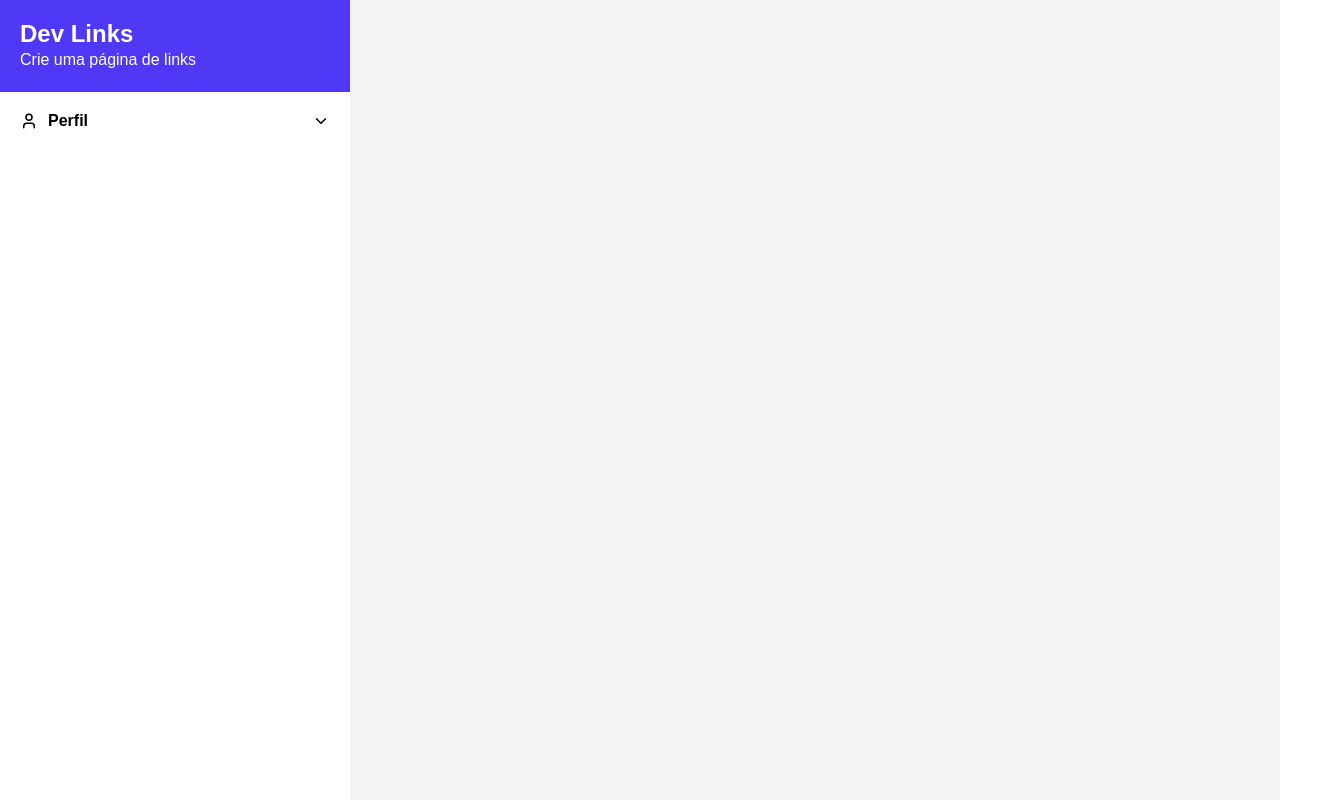
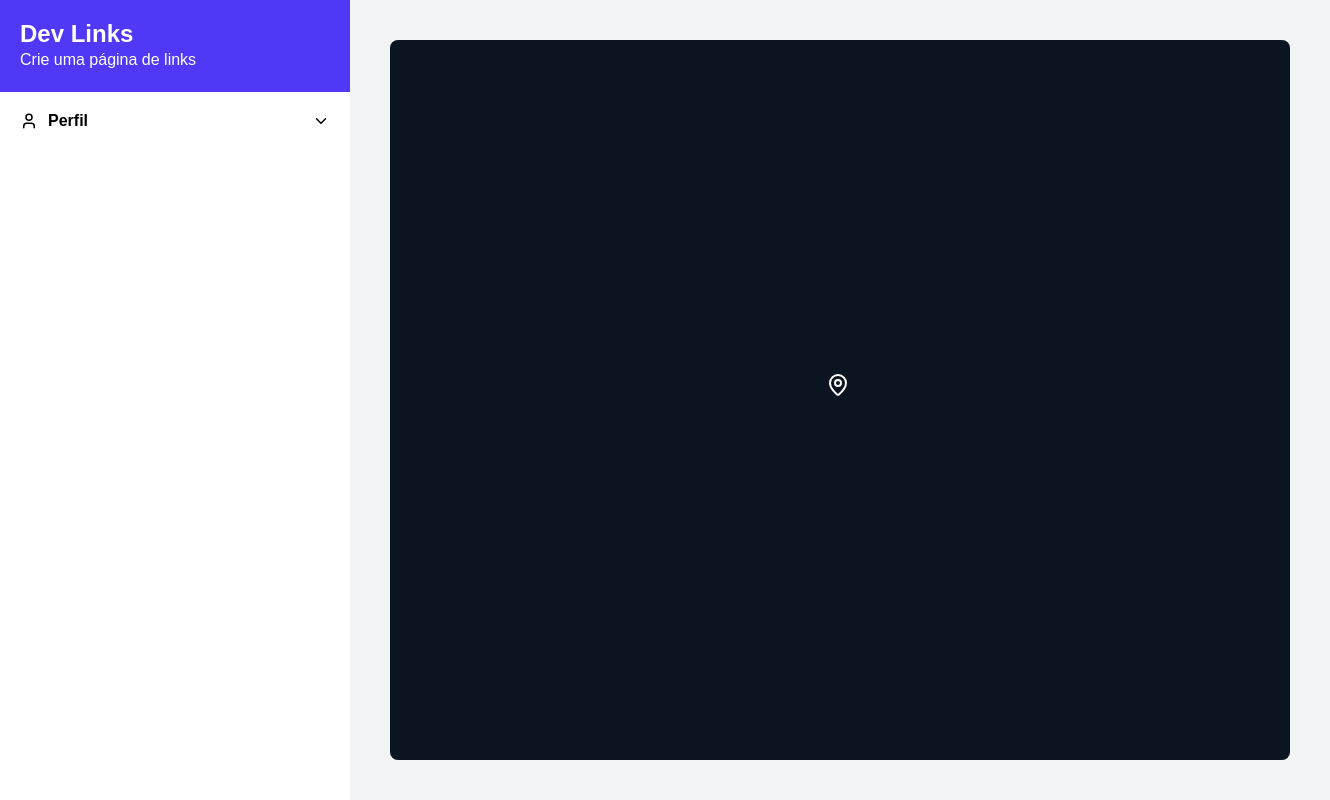
Before and after one commit to lucasmrdeveloper/linkdev, a React (Vite) app: page / in a window 1280 px wide. Shown: the whole page, 1330 px wide, since content can reach past the window. Built offline with nearby package versions, Linux system fonts and the light colour scheme.

Commit message:
feat: adiciona componente preview

```diff
--- a/src/app/App.tsx
+++ b/src/app/App.tsx
@@ -3,6 +3,7 @@ import Sidebar from "../shared/components/Sidebar"
 import { useState } from "react"
 
 import { PerfilRascunhoContext, type Perfil } from "../shared/contexts/perfilRascunhoContext"
+import PreviewArea from "../features/preview/PreviewArea"
 
 import "./styles/global.css"
 
@@ -19,6 +20,7 @@ function App() {
     <main>
         <PerfilRascunhoContext value={{perfil, setPerfil}}>
           <Sidebar />
+          <PreviewArea />
         </PerfilRascunhoContext>
     </main>
   )
--- /dev/null
+++ b/src/features/preview/PreviewArea.css
@@ -0,0 +1,37 @@
+.preview-container{
+    background-color: #F2F3F5;
+    width: 100%;
+    padding: 40px;
+}
+
+.preview-box{
+    color: #fff;
+    width: 900px;
+    padding: 50px;
+    border-radius: 8px;
+    height: 100%;
+    background: #0B1521;
+    display: flex;
+    flex-direction: column;
+    align-items: center;
+    justify-content: center;
+    margin: 0 auto;
+}
+
+.preview-nome,
+.preview-especialidade{
+    margin-bottom: 5px;
+}
+
+.preview-localizacao{
+    display: flex;
+    gap: 5px;
+    margin-bottom: 20px;
+}
+
+.preview-biografia{
+    color: #A9BDD8;
+    width: 400px;
+    text-align: center;
+    margin-bottom: 20px;
+}
--- /dev/null
+++ b/src/features/preview/PreviewArea.tsx
@@ -0,0 +1,45 @@
+import"./PreviewArea.css"
+
+import { PerfilRascunhoContext} from "../../shared/contexts/perfilRascunhoContext"
+import { useContext } from "react"
+
+const PreviewArea = () => {
+    const contexto = useContext(PerfilRascunhoContext)
+
+    if (!contexto) {
+        throw new Error("Contexto não existe")
+    }
+
+    const { perfil } = contexto
+
+    const {
+        nome,
+        especialidade,
+        localidade,
+        biografia
+    } = perfil ?? {}
+
+
+    return(
+
+        <div className="preview-container">
+
+            <div className="preview-box">
+                <h1 className="preview-nome">{nome}</h1>
+
+                <h2 className="preview-especialidade">{especialidade}</h2>
+
+                <div className="preview-localizacao">
+                    <img src="/mapa.svg" alt="Ícone de Localização" />
+
+                    <p>{localidade}</p>
+                </div>
+
+                <p className="preview-biografia">{biografia}</p>
+            </div>
+        </div>
+
+    )
+}
+
+export default PreviewArea
```
